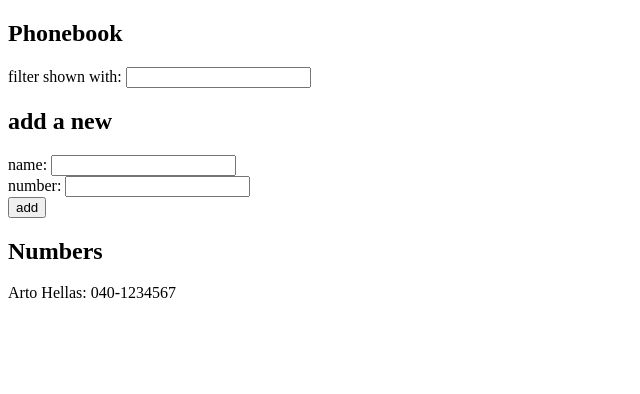
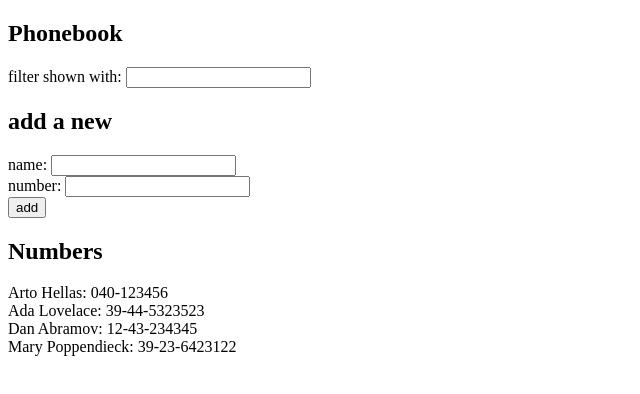
Before and after one commit to rmmaker/fullstackopen, a React (Vite) app in the folder part2/phonebook/: page / in a window 1280 px wide. Shown: the top 394 px of the page, without its empty margins (0-640 px from the left). Built offline with nearby package versions, Linux system fonts and the light colour scheme; data requests are answered from the project's data file.

Commit message:
Store the initial state in the file db.json

```diff
--- /dev/null
+++ b/part2/phonebook/db.json
@@ -0,0 +1,24 @@
+{
+  "persons": [
+    {
+      "name": "Arto Hellas",
+      "number": "040-123456",
+      "id": "1"
+    },
+    {
+      "name": "Ada Lovelace",
+      "number": "39-44-5323523",
+      "id": "2"
+    },
+    {
+      "name": "Dan Abramov",
+      "number": "12-43-234345",
+      "id": "3"
+    },
+    {
+      "name": "Mary Poppendieck",
+      "number": "39-23-6423122",
+      "id": "4"
+    }
+  ]
+}
--- a/part2/phonebook/package.json
+++ b/part2/phonebook/package.json
@@ -7,9 +7,11 @@
     "dev": "vite",
     "build": "vite build",
     "lint": "eslint .",
-    "preview": "vite preview"
+    "preview": "vite preview",
+    "server": "json-server -p 3001 db.json"
   },
   "dependencies": {
+    "axios": "^1.13.6",
     "react": "^19.2.0",
     "react-dom": "^19.2.0"
   },
@@ -22,6 +24,7 @@
     "eslint-plugin-react-hooks": "^7.0.1",
     "eslint-plugin-react-refresh": "^0.4.24",
     "globals": "^16.5.0",
+    "json-server": "^1.0.0-beta.13",
     "vite": "^7.3.1"
   }
 }
--- a/part2/phonebook/src/App.jsx
+++ b/part2/phonebook/src/App.jsx
@@ -1,17 +1,25 @@
-import { useRef, useState } from "react";
+import { useEffect, useRef, useState } from "react";
+import axios from "axios";
 import Filter from "./components/Filter";
 import Heading from "./components/Heading";
 import PersonForm from "./components/PersonForm";
 import Persons from "./components/Persons";
 
 const App = () => {
-  const [persons, setPersons] = useState([
-    { id: 1, name: "Arto Hellas", number: "040-1234567" },
-  ]);
+  const [persons, setPersons] = useState([]);
   const [newName, setNewName] = useState("");
   const [newNumber, setNewNumber] = useState("");
   const [filterName, setFilterName] = useState("");
   const nameInputRef = useRef(null);
+
+  useEffect(() => {
+    console.log("effect");
+    axios.get("http://localhost:3001/persons").then((response) => {
+      console.log("promise fulfilled");
+      setPersons(response.data);
+    });
+  }, []);
+  console.log("rendering", persons.length, "persons");
 
   const addNewPerson = (event) => {
     event.preventDefault();
@@ -24,13 +32,18 @@
       number: newNumber,
     };
 
-    if (nameExists || newName === "") {
-      alert(`No input provided or ${newName} is already in the phonebook`);
-    } else {
-      setPersons(persons.concat(newPersonObject));
+    const clearInputFields = () => {
       setNewName("");
       setNewNumber("");
       nameInputRef.current.focus();
+    };
+
+    if (nameExists || newName === "") {
+      alert(`No input provided or ${newName} is already in the phonebook`);
+      clearInputFields();
+    } else {
+      setPersons(persons.concat(newPersonObject));
+      clearInputFields();
     }
   };
 
```
Also changed, not shown: 1 other file (tests, documents, lock files or other folders).
